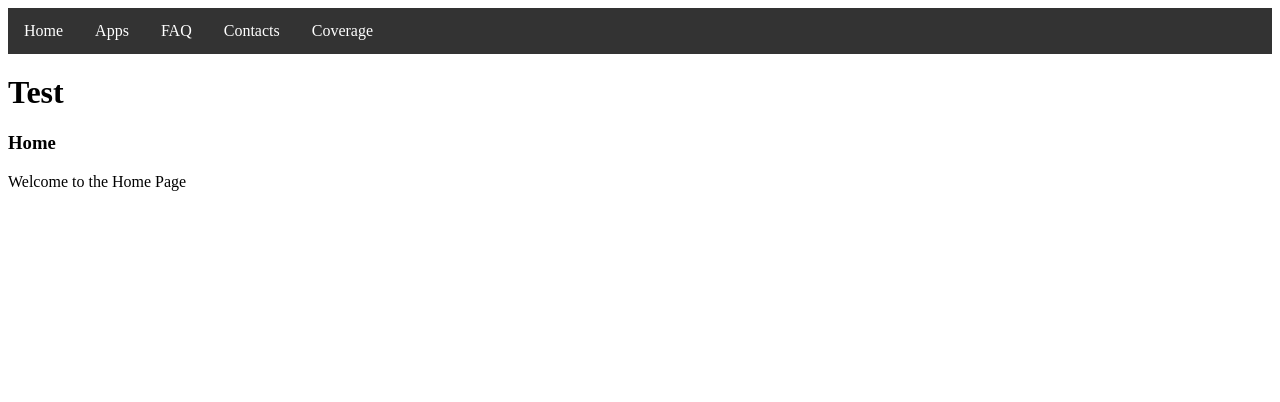
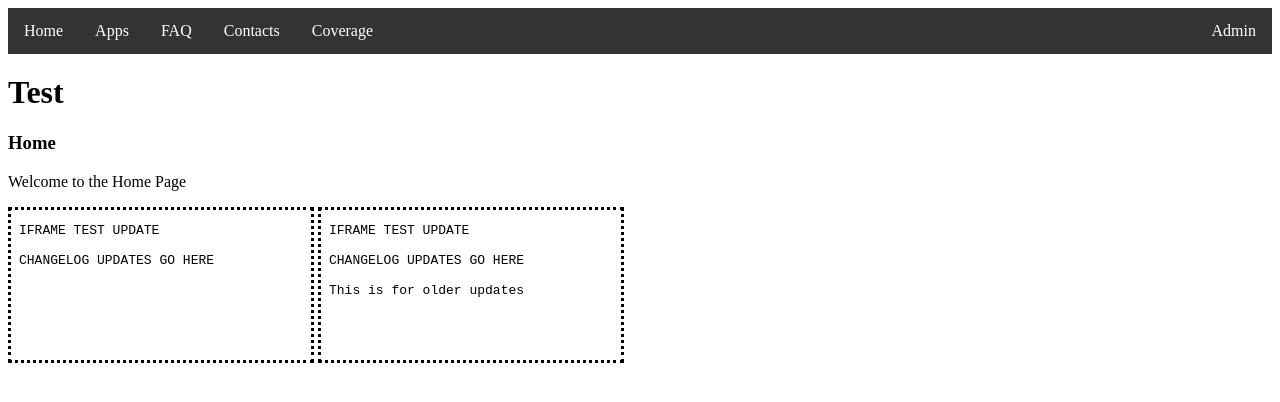
Before and after one commit to Dibchib/Web, a plain HTML site: page index.html in a window 1280 px wide. Drawn offline with Linux system fonts and the light colour scheme.

Commit message:
Add files via upload

```diff
--- a/index.html
+++ b/index.html
@@ -38,6 +38,7 @@
 					<a href="Cov_ORDI.html">ORDI</a>
 				</div>
 			</li>
+			<li class ="floatright"><a  href="">Admin</a></li>
 		</ul>
 
 		<h1>Test</h1>
@@ -46,6 +47,9 @@
 
 		<p>Welcome to the Home Page</p>
 
+		<iframe src="iframe_demo.txt"></iframe>
+
+		<iframe src="iframe_demo2.txt"></iframe>
 
 
 
--- a/stylesheet.css
+++ b/stylesheet.css
@@ -51,3 +51,14 @@ li.dropdown {
 h1 {
 	margin-top: 20px;
 }
+
+.floatright {
+	float: right;
+}
+
+iframe {
+	width: 200;
+	height: 200;
+	border: dotted
+
+}
```
Also changed, not shown: iframe_demo.txt (added), iframe_demo2.txt (added).
